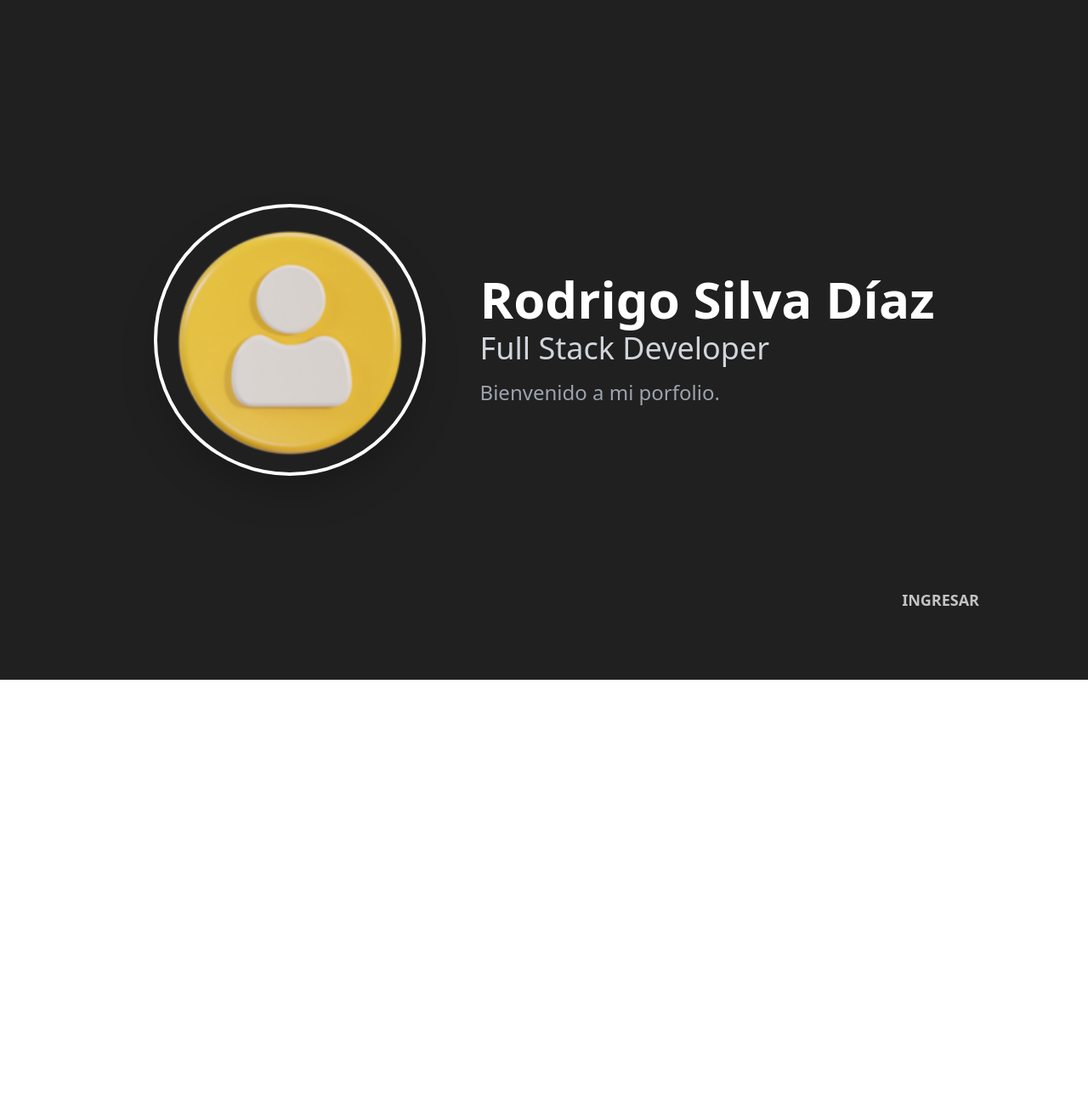
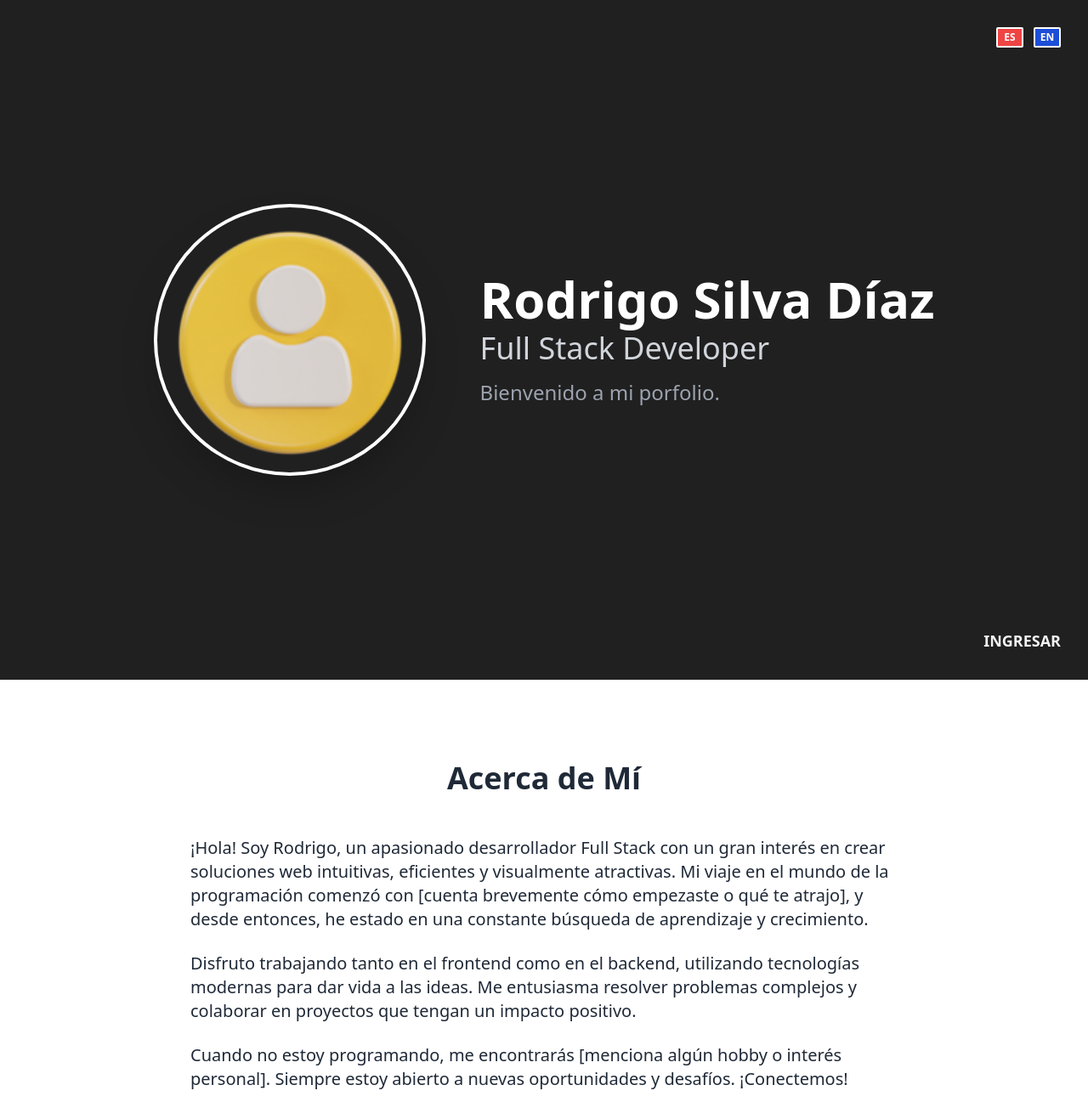
Before and after one commit to rodrisilvadev/Rsd, a React (Vite) app: page / in a window 1280 px wide. Shown: the top 1297 px of the page at 85% size. Before the commit the page ends 800 px from the top, so only its background shows below. Built offline with nearby package versions, Linux system fonts and the light colour scheme.

Commit message:
Sumamos los Hook de React

```diff
--- /dev/null
+++ b/src/components/AboutSection.jsx
@@ -0,0 +1,49 @@
+// src/components/AboutSection.jsx
+import React from "react";
+
+function AboutSection() {
+  return (
+    <section id="about" className="py-16 md:py-24 bg-white text-gray-800">
+      <div className="container mx-auto px-6 md:px-12 lg:px-8 max-w-4xl">
+        <h2 className="text-3xl md:text-4xl font-bold text-center mb-12">
+          Acerca de Mí
+        </h2>
+
+        <div className="space-y-6 text-lg md:text-xl leading-relaxed">
+          <p>
+            ¡Hola! Soy Rodrigo, un apasionado desarrollador Full Stack con un
+            gran interés en crear soluciones web intuitivas, eficientes y
+            visualmente atractivas. Mi viaje en el mundo de la programación
+            comenzó con [cuenta brevemente cómo empezaste o qué te atrajo], y
+            desde entonces, he estado en una constante búsqueda de aprendizaje y
+            crecimiento.
+          </p>
+          <p>
+            Disfruto trabajando tanto en el frontend como en el backend,
+            utilizando tecnologías modernas para dar vida a las ideas. Me
+            entusiasma resolver problemas complejos y colaborar en proyectos que
+            tengan un impacto positivo.
+          </p>
+          <p>
+            Cuando no estoy programando, me encontrarás [menciona algún hobby o
+            interés personal]. Siempre estoy abierto a nuevas oportunidades y
+            desafíos. ¡Conectemos!
+          </p>
+        </div>
+
+        {/* Opcional: Podrías añadir un botón para descargar tu CV aquí más adelante */}
+        {/* <div className="text-center mt-12">
+          <a
+            href="/ruta-a-tu-cv.pdf" // Reemplaza con la ruta a tu CV
+            download
+            className="bg-blue-600 text-white font-semibold py-3 px-8 rounded-lg hover:bg-blue-700 transition duration-300"
+          >
+            Descargar CV
+          </a>
+        </div> */}
+      </div>
+    </section>
+  );
+}
+
+export default AboutSection;
--- a/src/components/HeroSection.jsx
+++ b/src/components/HeroSection.jsx
@@ -1,52 +1,63 @@
 // src/components/HeroSection.jsx
-import React from 'react';
+import React from "react";
+// NO importes Navbar aquí, ni lo renderices aquí
 
-function HeroSection() {
-    return(
+function HeroSection({ onIngresarClick }) {
+  // Recibe la función como prop
+  return (
     <section
-        id='hero'
-        className="min-h-screen relative  text-white"
-        style={{background: '#202020'}}>
+      id="hero"
+      className="min-h-screen relative text-white"
+      style={{ background: "#202020" }}
+    >
+      {/* ... (Placeholders de banderas y div de contenido principal como lo tenías) ... */}
+      <div className="absolute top-6 right-6 md:top-8 md:right-8 flex space-x-3 z-30">
+        <div
+          title="Español"
+          className="w-8 h-6 bg-red-500 border-2 border-white rounded-sm cursor-pointer flex justify-center items-center text-xs font-bold"
+        >
+          ES
+        </div>
+        <div
+          title="English"
+          className="w-8 h-6 bg-blue-700 border-2 border-white rounded-sm cursor-pointer flex justify-center items-center text-xs font-bold"
+        >
+          EN
+        </div>
+      </div>
 
-
-            <div className="min-h-screen flex flex-col justify-center items-center p-8 relative z-10">
-
-                {/* Contenedor para el layout de foto Y texto */}
+      <div className="min-h-screen flex flex-col justify-center items-center p-8 pt-20 md:pt-8 relative z-10">
         <div className="flex flex-col md:flex-row items-center justify-center gap-8 md:gap-16 w-full max-w-5xl">
-
-                    {/*Columna izquierda con la imagen*/}
-                    <div className='flex-shrink-0'>
+          <div className="flex-shrink-0">
             <img
               src="/user.webp"
               alt="Rodrigo Silva Díaz"
-                        className='w-48 h-48 md:w-64 md:h-64 lg:w-80 lg:h-80 rounded-full object-cover border-4 border-white shadow-2xl'
+              className="w-48 h-48 md:w-64 md:h-64 lg:w-80 lg:h-80 rounded-full object-cover border-4 border-white shadow-2xl"
             />
           </div>
-
-                    {/*Columna derecha con los textos*/}
-                    <div className='text-center md:text-left'>
-                        <h1 className='text-4xl sm:text-5xl md:text-6xl font-bold mb-2'>
+          <div className="text-center md:text-left">
+            <h1 className="text-4xl sm:text-5xl md:text-6xl font-bold mb-2">
               Rodrigo Silva Díaz
             </h1>
-                        <p className='text-2xl sm:text-3xl md:text-4xl text-gray-300 mb-4'>
+            <p className="text-2xl sm:text-3xl md:text-4xl text-gray-300 mb-4">
               Full Stack Developer
             </p>
-                        <p className='text-lg sm:text-xl md:text-2xl text-gray-400'>
+            <p className="text-lg sm:text-xl md:text-2xl text-gray-400">
               Bienvenido a mi porfolio.
             </p>
           </div>
-
         </div>
       </div>
 
-            {/*Enlace de ingresar al contenido */}
       <a
         href="#about"
-            className='absolute bottom-20 text-lg cursor-pointer z-20 animate-pulse md:right-32 left-1/2 -translate-x-1/2 md:left-auto md:translate-x-0 font-bold '>
-                INGRESAR {/* Añadí la flecha que tenías en la sugerencia anterior */}
+        onClick={onIngresarClick} // <--- LLAMA a la función al hacer clic
+        className="absolute bottom-8 text-lg cursor-pointer z-20 animate-pulse md:right-8 left-1/2 -translate-x-1/2 md:left-auto md:translate-x-0 font-bold hover:text-yellow-400 transition-colors duration-300"
+      >
+        INGRESAR
       </a>
     </section>
-    )
+  );
 }
 
 export default HeroSection;
--- /dev/null
+++ b/src/components/Navbar.jsx
@@ -0,0 +1,57 @@
+// src/components/Navbar.jsx
+import React from "react";
+
+function Navbar() {
+  return (
+    <nav
+      className="fixed top-0 left-0 right-0 z-50
+                 bg-black bg-opacity-80 backdrop-blur-md
+                 shadow-lg transition-all duration-300 ease-in-out"
+      // bg-opacity-80 para 80% de opacidad (Tailwind v3) o bg-black/80 (Tailwind v3.1+)
+      // backdrop-blur-md para el efecto de desenfoque del fondo
+    >
+      <div className="container mx-auto px-4 sm:px-6 lg:px-8">
+        {" "}
+        {/* Contenedor para centrar el contenido del navbar */}
+        <ul className="flex flex-wrap justify-center items-center gap-x-4 sm:gap-x-6 md:gap-x-10 gap-y-2 py-3">
+          {" "}
+          {/* py-3 para padding vertical */}
+          <li>
+            <a
+              href="#about"
+              className="text-white text-md sm:text-lg hover:text-yellow-400 transition-colors duration-300 pb-1 border-b-2 border-transparent hover:border-yellow-400"
+            >
+              Sobre mí
+            </a>
+          </li>
+          <li>
+            <a
+              href="#estudios"
+              className="text-white text-md sm:text-lg hover:text-yellow-400 transition-colors duration-300 pb-1 border-b-2 border-transparent hover:border-yellow-400"
+            >
+              Estudios
+            </a>
+          </li>
+          <li>
+            <a
+              href="#exp-desarrollando"
+              className="text-white text-md sm:text-lg hover:text-yellow-400 transition-colors duration-300 pb-1 border-b-2 border-transparent hover:border-yellow-400"
+            >
+              Exp. desarrollando
+            </a>
+          </li>
+          <li>
+            <a
+              href="#exp-arquitectura"
+              className="text-white text-md sm:text-lg hover:text-yellow-400 transition-colors duration-300 pb-1 border-b-2 border-transparent hover:border-yellow-400"
+            >
+              Exp. Arquitectura
+            </a>
+          </li>
+        </ul>
+      </div>
+    </nav>
+  );
+}
+
+export default Navbar;
--- a/src/views/PortfolioPage.jsx
+++ b/src/views/PortfolioPage.jsx
@@ -1,12 +1,88 @@
-import React from 'react';
+// src/views/PortfolioPage.jsx
+import React, { useState, useEffect } from "react";
 import HeroSection from "../components/HeroSection.jsx";
+import AboutSection from "../components/AboutSection.jsx";
+import Navbar from "../components/Navbar.jsx";
 
-function PortfolioPage () {
-    return (
-        <div>
-        <HeroSection />
-        </div>
-    )
+// Comenta o elimina estas por ahora si aún no las has creado
+// import EstudiosSection from '../components/EstudiosSection.jsx';
+// import ExpDesarrollandoSection from '../components/ExpDesarrollandoSection.jsx';
+// import ExpArquitecturaSection from '../components/ExpArquitecturaSection.jsx';
+
+function PortfolioPage() {
+  const [isNavbarVisible, setIsNavbarVisible] = useState(false);
+  const [isScrollLocked, setIsScrollLocked] = useState(true); // Inicia con el scroll bloqueado
+
+  // Efecto para bloquear/desbloquear el scroll del body
+  useEffect(() => {
+    if (isScrollLocked) {
+      document.body.style.overflow = "hidden";
+    } else {
+      document.body.style.overflow = "auto";
+    }
+    // Función de limpieza para asegurar que el scroll se restaure si el componente se desmonta
+    return () => {
+      document.body.style.overflow = "auto";
+    };
+  }, [isScrollLocked]); // Este efecto se ejecuta cada vez que 'isScrollLocked' cambia
+
+  // Efecto para manejar la visibilidad del Navbar basado en el scroll
+  useEffect(() => {
+    const handleScroll = () => {
+      if (!isScrollLocked && window.scrollY > window.innerHeight * 0.7) {
+        setIsNavbarVisible(true);
+      } else {
+        setIsNavbarVisible(false);
+      }
+    };
+
+    if (!isScrollLocked) {
+      window.addEventListener("scroll", handleScroll);
+      handleScroll();
+    } else {
+      setIsNavbarVisible(false);
+    }
+
+    return () => {
+      window.removeEventListener("scroll", handleScroll);
+    };
+  }, [isScrollLocked]);
+
+  const handleIngresarClick = () => {
+    setIsScrollLocked(false);
+  };
+
+  return (
+    <div>
+      {isNavbarVisible && <Navbar />}
+      <HeroSection onIngresarClick={handleIngresarClick} />
+      <AboutSection />
+      <div
+        id="estudios"
+        style={{ height: "100vh", background: "#333", paddingTop: "80px" }}
+      >
+        <p className="text-white p-8 text-center">
+          Sección Estudios (placeholder)
+        </p>
+      </div>
+      <div
+        id="exp-desarrollando"
+        style={{ height: "100vh", background: "#444", paddingTop: "80px" }}
+      >
+        <p className="text-white p-8 text-center">
+          Sección Exp. Desarrollando (placeholder)
+        </p>
+      </div>
+      <div
+        id="exp-arquitectura"
+        style={{ height: "100vh", background: "#555", paddingTop: "80px" }}
+      >
+        <p className="text-white p-8 text-center">
+          Sección Exp. Arquitectura (placeholder)
+        </p>
+      </div>
+    </div>
+  );
 }
 
 export default PortfolioPage;
```
Lines whose indentation alone changed are shown as unchanged.
